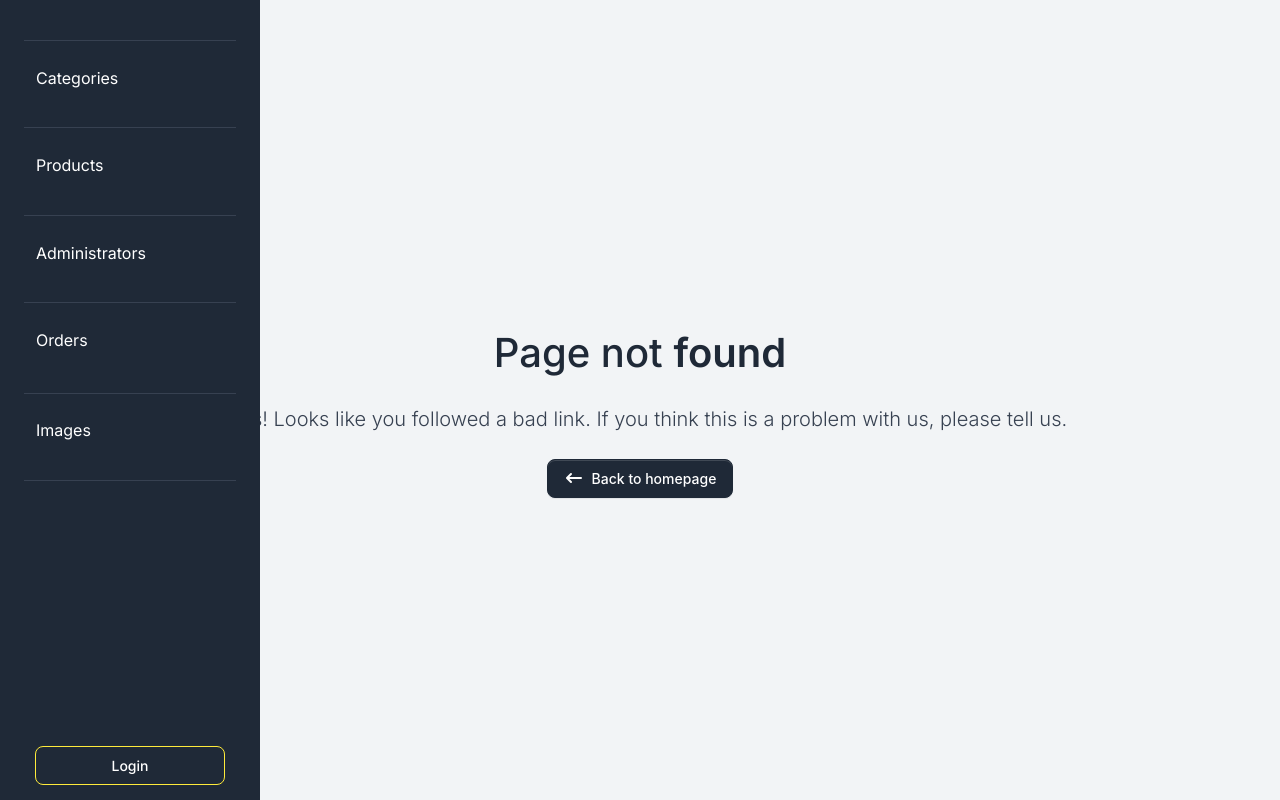
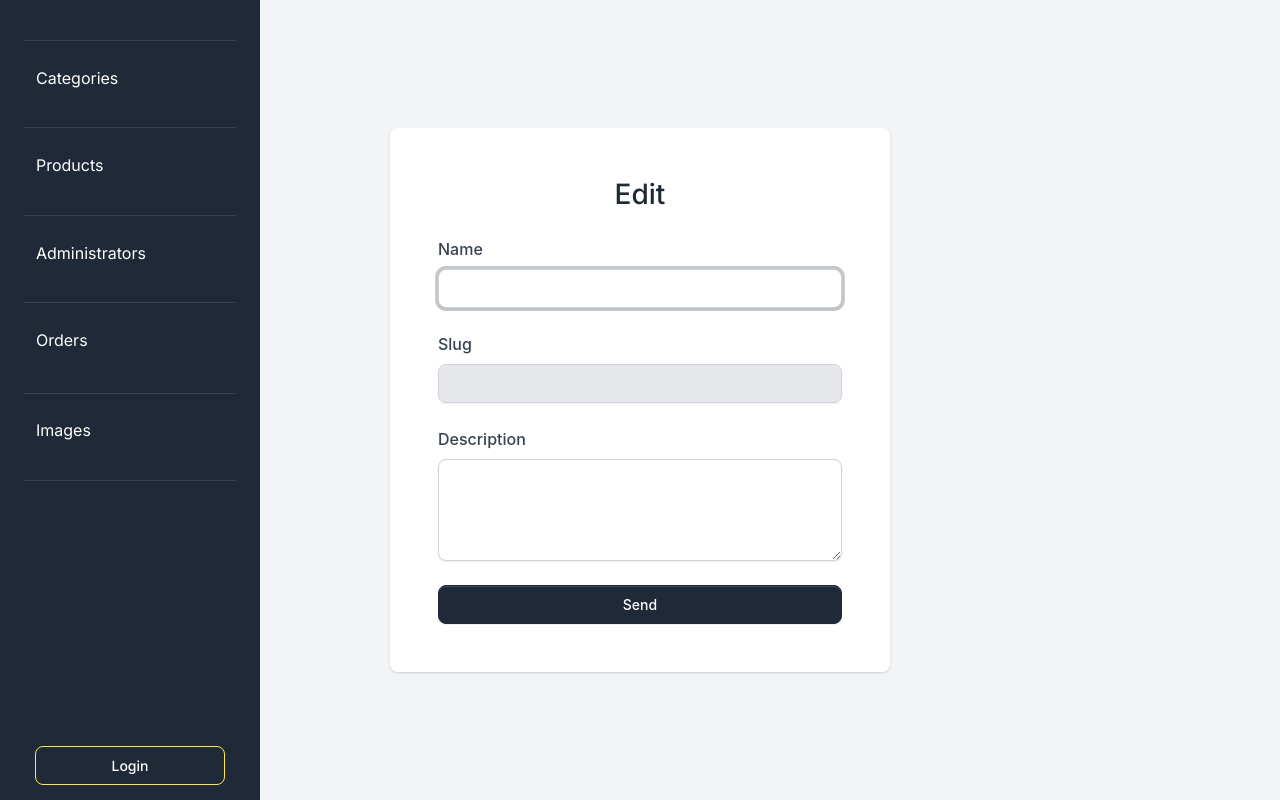
Before and after one commit to HerAraujo/E-commerce-admin-front, a React (Create React App) app: page /edit-category/1 in a window 1280 px wide. Before the commit this address had no page. Built offline with nearby package versions, Linux system fonts and the light colour scheme; no server answers.

Commit message:
Edit category

```diff
--- a/src/App.js
+++ b/src/App.js
@@ -7,6 +7,7 @@ import NotFound from "./pages/NotFound";
 import Products from "./pages/Products/Products";
 import Categories from "./pages/Categories/Categories";
 import NewCategory from "./pages/Categories/NewCategory";
+import EditCategory from "./pages/Categories/EditCategory";
 import ProductCreateFrom from "./pages/ProductCreateForm/ProductCreateFrom";
 import ProductEditFrom from "./pages/ProductEditForm/ProductEditForm";
 import Admins from "./pages/Admins/Admins";
@@ -33,6 +34,7 @@ function App() {
         <Route path="/products" element={<Products />} />
         <Route path="/category" element={<Categories />} />
         <Route path="/newCategory" element={<NewCategory />} />
+        <Route path="/edit-category/:id" element={<EditCategory />} />
         <Route path="/create-product" element={<ProductCreateFrom />} />
         <Route path="/edit-product/:id" element={<ProductEditFrom />} />
         <Route path="*" element={<NotFound />} />
--- a/src/pages/Categories/Categories.jsx
+++ b/src/pages/Categories/Categories.jsx
@@ -99,7 +99,9 @@ function Categories() {
                     </a>
                   </td>
                   <td>
-                    <span className="fw-normal">{category.name}</span>
+                    <Link to={`/edit-category/${category.id}`}>
+                      <span className="fw-normal">{category.name}</span>
+                    </Link>
                   </td>
                   <td>
                     <span className="fw-normal"> {category.photo}</span>
--- /dev/null
+++ b/src/pages/Categories/EditCategory.jsx
@@ -0,0 +1,147 @@
+import React, { useEffect } from "react";
+import { useNavigate, useParams } from "react-router-dom";
+import axios from "axios";
+import { useForm } from "react-hook-form";
+
+function EditCategory() {
+  const navigate = useNavigate();
+  const params = useParams();
+  const [category, setCategory] = React.useState({});
+  const [name, setName] = React.useState("");
+  const [description, setDescription] = React.useState("");
+  const [slug, setSlug] = React.useState();
+  const [apiStatus, setApiStatus] = React.useState();
+  const slugify = require("slugify");
+
+  const {
+    register,
+    handleSubmit,
+    formState: { errors },
+  } = useForm();
+
+  useEffect(() => {
+    const getCategory = async () => {
+      const response = await axios({
+        method: "GET",
+        url: `${process.env.REACT_APP_API_URL}/admin/category/${params.id}`,
+      });
+
+      setCategory(response.data.category);
+      setName(response.data.category.name);
+      setDescription(response.data.category.description);
+      setSlug(response.data.category.slug);
+    };
+
+    getCategory();
+  }, []);
+
+  const onSubmit = async (data) => {
+    try {
+      const response = await axios({
+        method: "PATCH",
+        url: `${process.env.REACT_APP_API_URL}/admin/category/${category.id}`,
+        data: {
+          name,
+          description,
+          slug,
+        },
+      });
+      navigate("/category");
+    } catch (err) {
+      setApiStatus(err.response.status);
+    }
+  };
+
+  return (
+    <>
+      <main>
+        <section className="vh-lg-100 mt-5 mt-lg-0 bg-soft d-flex align-items-center">
+          <div className="container">
+            <div
+              className="row justify-content-center form-bg-image"
+              data-background-lg="../../assets/img/illustrations/signin.svg"
+            >
+              <div className="col-12 d-flex align-items-center justify-content-center">
+                <div className="bg-white shadow border-0 rounded border-light p-4 p-lg-5 w-100 fmxw-500">
+                  <div className="text-center text-md-center mb-4 mt-md-0">
+                    <h1 className="mb-0 h3">Edit</h1>
+                  </div>
+
+                  <form action="#" className="mt-4 text-start" onSubmit={handleSubmit(onSubmit)}>
+                    <div className="form-group mb-4">
+                      <label htmlFor="name">Name</label>
+                      <div className="input-group">
+                        <input
+                          {...register("name", { required: true })}
+                          type="text"
+                          className="form-control"
+                          id="name"
+                          name="name"
+                          autoFocus
+                          value={name}
+                          onChange={(ev) => {
+                            setName(ev.target.value);
+                            setSlug(slugify(ev.target.value));
+                            setApiStatus(0);
+                          }}
+                        />
+                      </div>
+                      {errors.name && name.length === 0 && (
+                        // {errors.name && (
+                        <span className="text-danger fw-bold mt-1 small">Name is required</span>
+                      )}
+
+                      {apiStatus === 409 && (
+                        <div className="text-danger fw-bold mt-1 small">
+                          Category already exists
+                        </div>
+                      )}
+                    </div>
+                    <div className="form-group mb-4">
+                      <div className="mb-3">
+                        <label htmlFor="slug">Slug</label>
+                        <input
+                          type="text"
+                          id="slug"
+                          className="form-control"
+                          name="slug"
+                          value={slug}
+                          disabled
+                        />
+                      </div>
+                    </div>
+                    <div className="form-group mb-4">
+                      <div className="my-4">
+                        <label htmlFor="textarea">Description</label>
+                        <textarea
+                          {...register("description", { required: true })}
+                          className="form-control"
+                          id="description"
+                          name="description"
+                          rows="4"
+                          value={description}
+                          onChange={(ev) => setDescription(ev.target.value)}
+                        ></textarea>
+                        {errors.description && description.length === 0 && (
+                          <span className="text-danger fw-bold small">Description is required</span>
+                        )}
+                      </div>
+                    </div>
+
+                    <div className="d-grid">
+                      <button type="submit" className="btn btn-gray-800">
+                        Send
+                      </button>
+                    </div>
+                  </form>
+                </div>
+              </div>
+            </div>
+          </div>
+        </section>
+      </main>
+    </>
+  );
+}
+
+export default EditCategory;
```
